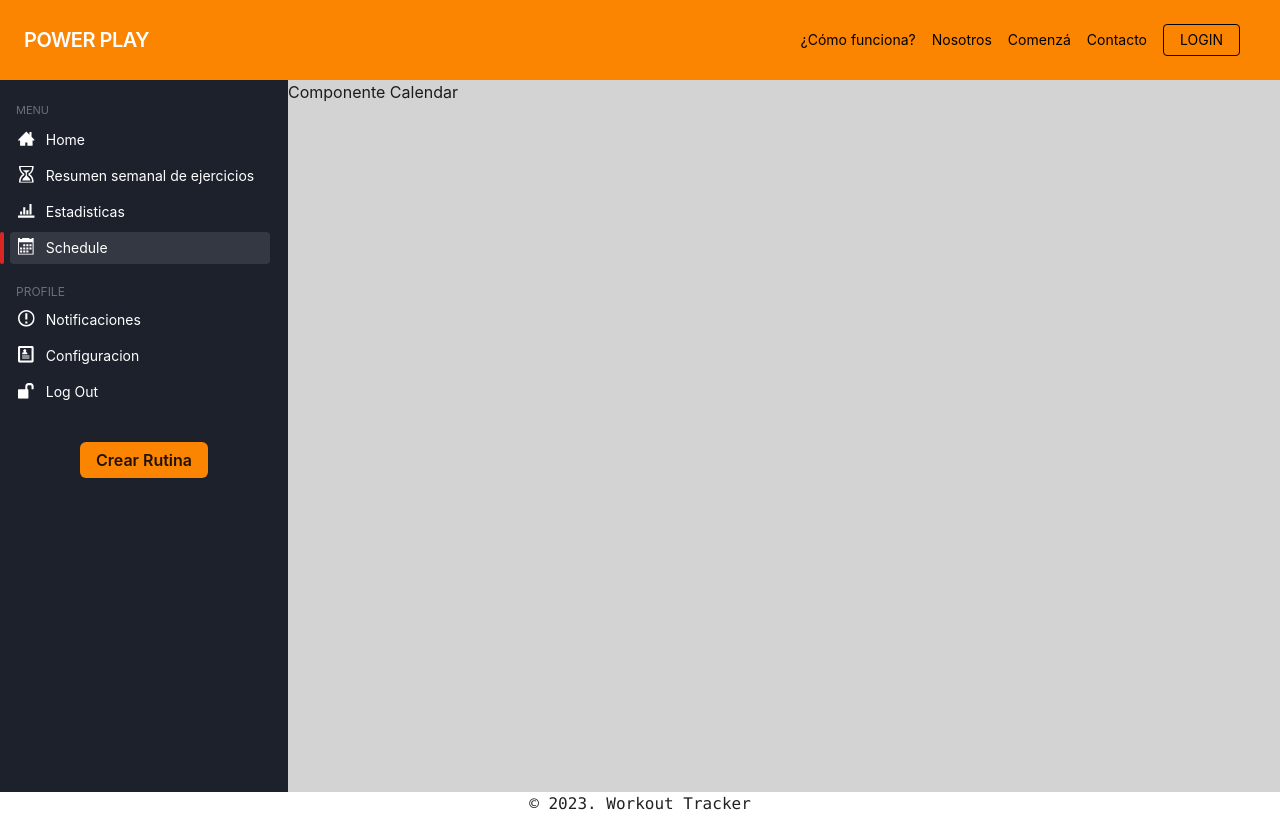
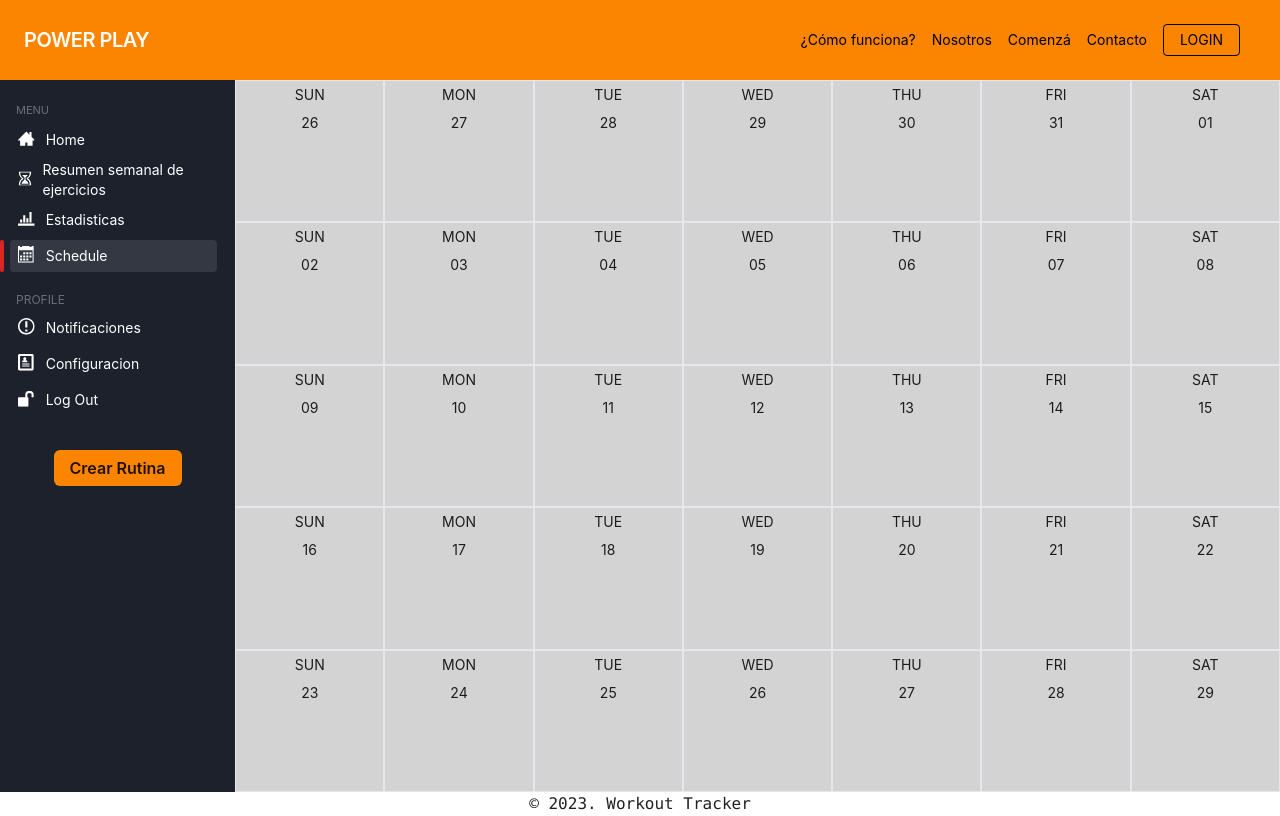
Before and after one commit to No-Country/c10-40-ft-mern, a React (Vite) app in the folder frontend/: page /dashboard/schedule in a window 1280 px wide. Built offline with nearby package versions, Linux system fonts and the light colour scheme.

Commit message:
feat: add Calendar component with subcomponents, util.ts and dayjs library

```diff
--- a/frontend/package.json
+++ b/frontend/package.json
@@ -14,6 +14,7 @@
     "@tanstack/react-query": "^4.28.0",
     "@typescript-eslint/parser": "^5.56.0",
     "axios": "^1.3.4",
+    "dayjs": "^1.11.7",
     "formik": "^2.2.9",
     "react": "^18.2.0",
     "react-dom": "^18.2.0",
--- /dev/null
+++ b/frontend/src/components/Calendar/CalendarComp/CalendarDay.tsx
@@ -0,0 +1,14 @@
+import dayjs, { type Dayjs } from 'dayjs'
+
+const CalendarDay = ({ day }: { day: Dayjs }): JSX.Element => {
+  return (
+    <div className="border border-gray-200 flex flex-col">
+      <header className="flex flex-col items-center">
+        <p className="text-sm mt-1">{day.format('ddd').toUpperCase()}</p>
+        <p className="text-sm p-1 my-1 text-center">{day.format('DD')}</p>
+      </header>
+    </div>
+  )
+}
+
+export default CalendarDay
--- /dev/null
+++ b/frontend/src/components/Calendar/CalendarComp/CalendarHeader.tsx
@@ -0,0 +1,5 @@
+const CalendarHeader = (): JSX.Element => {
+  return <div></div>
+}
+
+export default CalendarHeader
--- /dev/null
+++ b/frontend/src/components/Calendar/CalendarComp/CalendarMonth.tsx
@@ -0,0 +1,23 @@
+import React from 'react'
+import CalendarDay from './CalendarDay'
+import dayjs, { type Dayjs } from 'dayjs'
+
+interface Props {
+  month: Dayjs[][]
+}
+
+const CalendarMonth = ({ month }: Props): JSX.Element => {
+  return (
+    <div className="flex-1 grid grid-cols-7 grid-rows-5">
+      {month.map((row: any[], i: React.Key) => (
+        <React.Fragment key={i}>
+          {row.map((day, idx) => (
+            <CalendarDay day={day} key={idx} />
+          ))}
+        </React.Fragment>
+      ))}
+    </div>
+  )
+}
+export default CalendarMonth
+/* month is not an any tipe, i is not an any tipe */
--- /dev/null
+++ b/frontend/src/components/Calendar/CalendarComp/CalendarSidebar.tsx
@@ -0,0 +1,5 @@
+const CalendarSidebar = (): JSX.Element => {
+  return <div></div>
+}
+
+export default CalendarSidebar
--- /dev/null
+++ b/frontend/src/components/Calendar/CalendarComp/calendarUtils.ts
@@ -0,0 +1,14 @@
+import dayjs, { type Dayjs } from 'dayjs'
+
+export function getMonth(month: any = dayjs().month()): Dayjs[][] {
+  const year = dayjs().year()
+  const firstDayOfTheMonth = dayjs(new Date(year, month, 1)).day()
+  let currentMonthCount = 0 - firstDayOfTheMonth
+  const daysMatrix: Dayjs[][] = new Array(5).fill([]).map(() => {
+    return new Array(7).fill(null).map(() => {
+      currentMonthCount++
+      return dayjs(new Date(year, month, currentMonthCount))
+    })
+  })
+  return daysMatrix
+}
--- a/frontend/src/components/Calendar/index.tsx
+++ b/frontend/src/components/Calendar/index.tsx
@@ -1,8 +1,21 @@
+import { useState } from 'react'
+import { getMonth } from 'components/Calendar/CalendarComp/calendarUtils'
+import CalendarHeader from './CalendarComp/CalendarHeader'
+import CalendarSidebar from './CalendarComp/CalendarSidebar'
+import CalendarMonth from './CalendarComp/CalendarMonth'
+
 const Calendar = (): JSX.Element => {
+  const [currentMonth, setCurrentMonth] = useState(getMonth())
   return (
-    <div>
-      <h1>Componente Calendar</h1>
-    </div>
+    <>
+      <div className="w-screen flex flex-columns">
+        <CalendarHeader />
+        <div className="flex flex-1">
+          <CalendarSidebar />
+          <CalendarMonth month={currentMonth} />
+        </div>
+      </div>
+    </>
   )
 }
 
```
Also changed, not shown: 1 other file (tests, documents, lock files or other folders).
